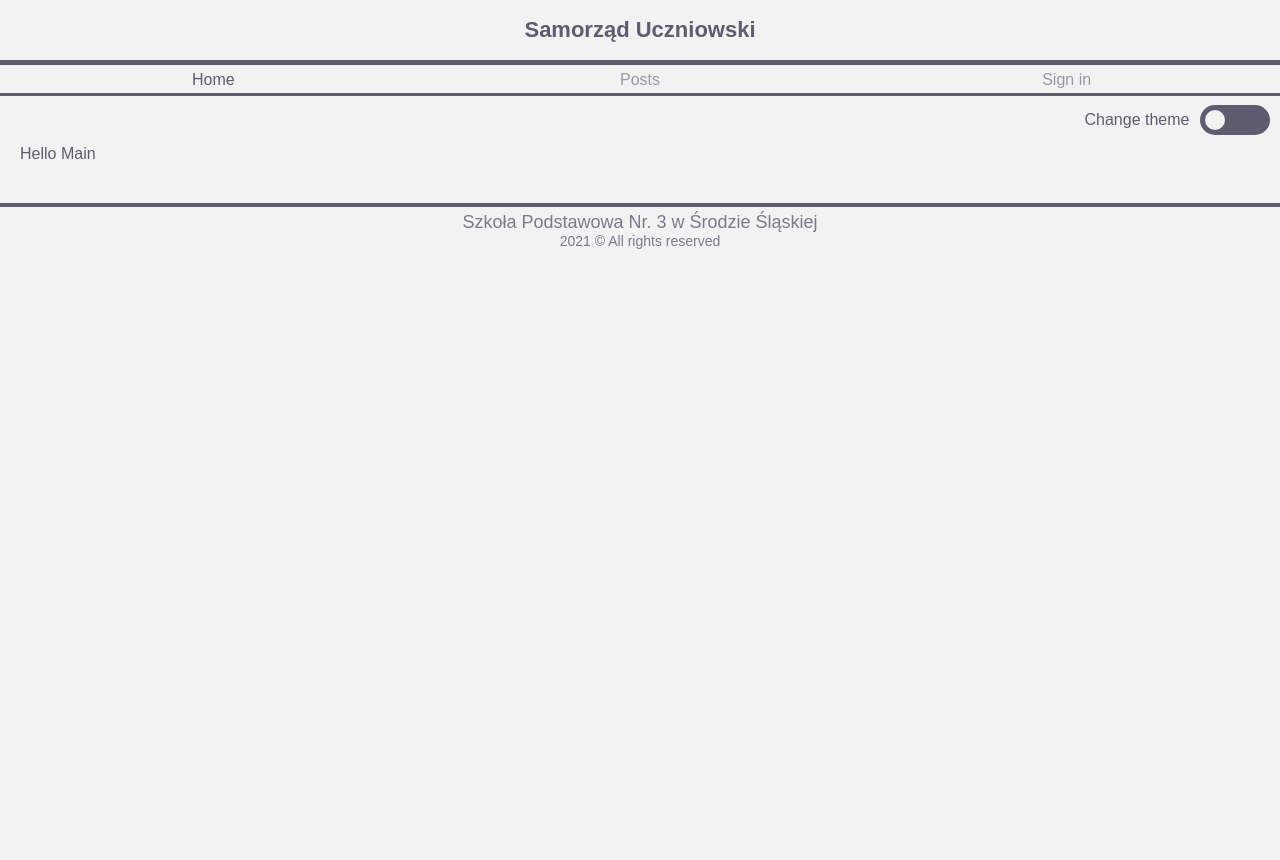
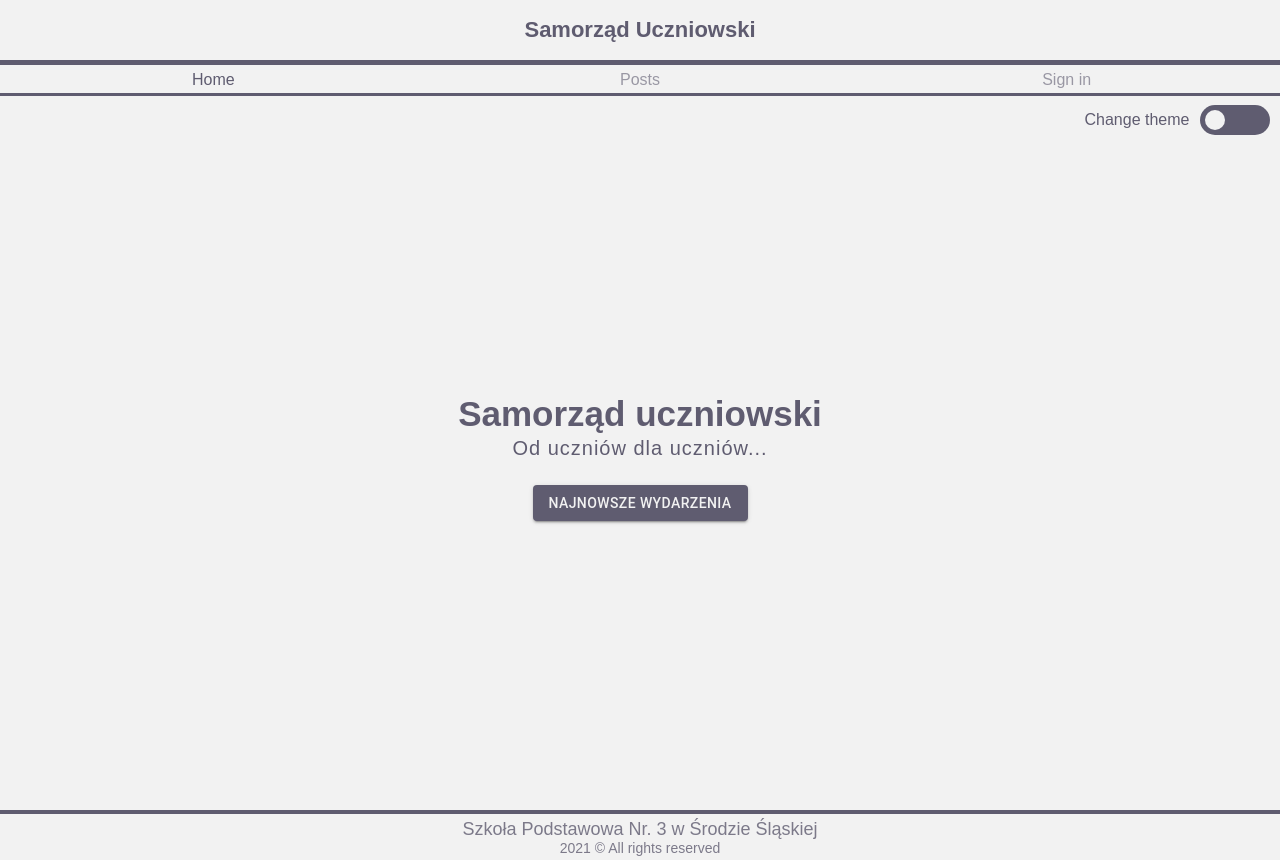
Before and after one commit to JakubLog/site-su, a React (Create React App) app: page / in a window 1280 px wide. Before the commit the page ends 800 px from the top, so only its background shows below. Built offline with nearby package versions, Linux system fonts and the light colour scheme.

Commit message:
Add Main view with hero section
Route "/" now showing hero section
on Main view. Created component
"Button" based od MUI.

```diff
--- /dev/null
+++ b/src/components/atoms/Button/Button.tsx
@@ -0,0 +1,7 @@
+import { Button as MButton } from '@material-ui/core';
+import styled from 'styled-components';
+
+export const Button = styled(MButton)`
+  background-color: ${({ theme }) => theme.color.primary} !important;
+  color: ${({ theme }) => theme.color.secondary} !important;
+`;
--- a/src/components/molecules/Error/Error.styles.tsx
+++ b/src/components/molecules/Error/Error.styles.tsx
@@ -27,6 +27,11 @@ export const ErrorWrapper = styled.div`
   * {
     margin: 0;
   }
+  @media (max-width: 1350px) {
+    max-width: 300px;
+    margin: 0 15px;
+    min-height: 150px;
+  }
 `;
 export const ErrorTitle = styled.h1`
   --redColor: hsl(0, 60%, 40%);
--- /dev/null
+++ b/src/components/molecules/Hero/Hero.styles.tsx
@@ -0,0 +1,35 @@
+import styled from 'styled-components';
+
+export const HeroWrapper = styled.div`
+  min-height: calc(100vh - 175px);
+  display: flex;
+  align-items: center;
+  justify-content: center;
+  flex-direction: column;
+  * {
+    margin: 0;
+  }
+  @media (min-width: 1350px) {
+    min-height: calc(100vh - 130px);
+  }
+`;
+
+export const HeroTitle = styled.h1`
+  font-size: 35px;
+  margin-bottom: 3px;
+  @media (min-width: 1350px) {
+    font-size: 50px;
+    margin-bottom: 5px;
+  }
+`;
+
+export const HeroSubtitle = styled.h3`
+  font-size: 20px;
+  font-weight: 400;
+  letter-spacing: 1px;
+  margin-bottom: 25px;
+  @media (min-width: 1350px) {
+    font-size: 25px;
+    margin-bottom: 30px;
+  }
+`;
--- /dev/null
+++ b/src/components/molecules/Hero/Hero.tsx
@@ -0,0 +1,17 @@
+import React from 'react';
+import { HeroWrapper, HeroTitle, HeroSubtitle } from './Hero.styles';
+import { Button } from 'components/atoms/Button/Button';
+
+const Hero = () => {
+  return (
+    <>
+      <HeroWrapper>
+        <HeroTitle>Samorząd uczniowski</HeroTitle>
+        <HeroSubtitle>Od uczniów dla uczniów...</HeroSubtitle>
+        <Button variant="contained">Najnowsze wydarzenia</Button>
+      </HeroWrapper>
+    </>
+  );
+};
+
+export default Hero;
--- a/src/components/templates/MainTemplate.styles.tsx
+++ b/src/components/templates/MainTemplate.styles.tsx
@@ -6,12 +6,12 @@ export const Wrapper = styled.div`
 `;
 export const Site = styled.div`
   padding-top: 80px;
-  padding-inline: 20px;
+  padding-inline: 30px;
   padding-bottom: 40px;
   @media (min-width: 1350px) {
     padding: 0;
     padding-block: 30px;
-    padding-inline: 5%;
+    padding-inline: 10%;
   }
 `;
 export const Footer = styled.div`
--- a/src/views/App.tsx
+++ b/src/views/App.tsx
@@ -3,6 +3,7 @@ import MainTemplate from 'components/templates/MainTemplate';
 import { useError } from 'hooks/useError';
 import { Switch, Route } from 'react-router-dom';
 import Error from 'components/molecules/Error/Error';
+import Main from './Main/Main';
 
 export default function App(): JSX.Element {
   const { error } = useError();
@@ -11,7 +12,7 @@ export default function App(): JSX.Element {
       <MainTemplate>
         <Switch>
           <Route exact path="/">
-            Hello Main
+            <Main />
           </Route>
         </Switch>
       </MainTemplate>
--- /dev/null
+++ b/src/views/Main/Main.tsx
@@ -0,0 +1,12 @@
+import React from 'react';
+import Hero from 'components/molecules/Hero/Hero';
+
+const Main = (): JSX.Element => {
+  return (
+    <>
+      <Hero />
+    </>
+  );
+};
+
+export default Main;
```
